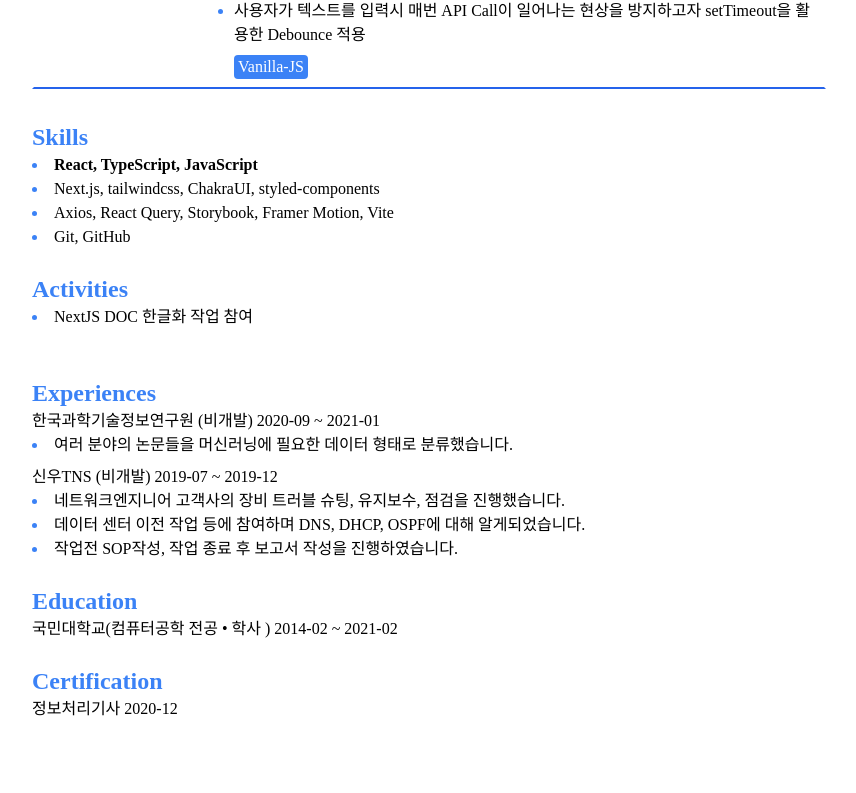
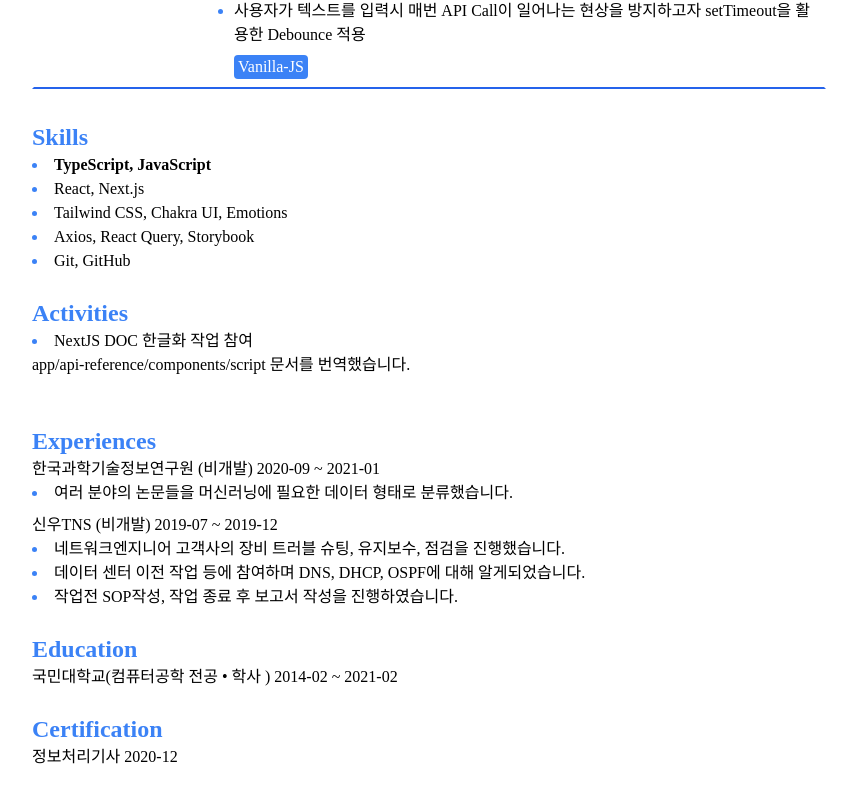
Before and after one commit to jaekwanAHN/resume, a Next.js app: page / in a window 1280 px wide. Shown: the part 1349-2142 px from the top of the page, without its empty margins (211-1067 px from the left). Before the commit the page ends 2094 px from the top, so only its background shows below. Built offline with nearby package versions, Linux system fonts and the light colour scheme.

Commit message:
Feat: 개인정보 skills, 활동내역 수정

```diff
--- a/src/data/personal.ts
+++ b/src/data/personal.ts
@@ -7,9 +7,10 @@ export const personalInformation: PersonalInformation = {
   github: 'https://github.com/jaekwanAHN',
   blog: 'https://jaekwan.tistory.com',
   skills: [
-    ['React', 'TypeScript', 'JavaScript'],
-    ['Next.js', 'tailwindcss', 'ChakraUI', 'styled-components'],
-    ['Axios', 'React Query', 'Storybook', 'Framer Motion', 'Vite'],
+    ['TypeScript', 'JavaScript'],
+    ['React', 'Next.js'],
+    ['Tailwind CSS', 'Chakra UI', 'Emotions'],
+    ['Axios', 'React Query', 'Storybook'],
     ['Git', 'GitHub'],
   ],
   experiences: [
@@ -36,6 +37,7 @@ export const personalInformation: PersonalInformation = {
     {
       title: 'NextJS DOC 한글화 작업 참여',
       link: 'https://github.com/Nextjs-kr/Nextjs.kr/pull/252',
+      description: `app/api-reference/components/script 문서를 번역했습니다.`,
     },
   ],
 };
```
